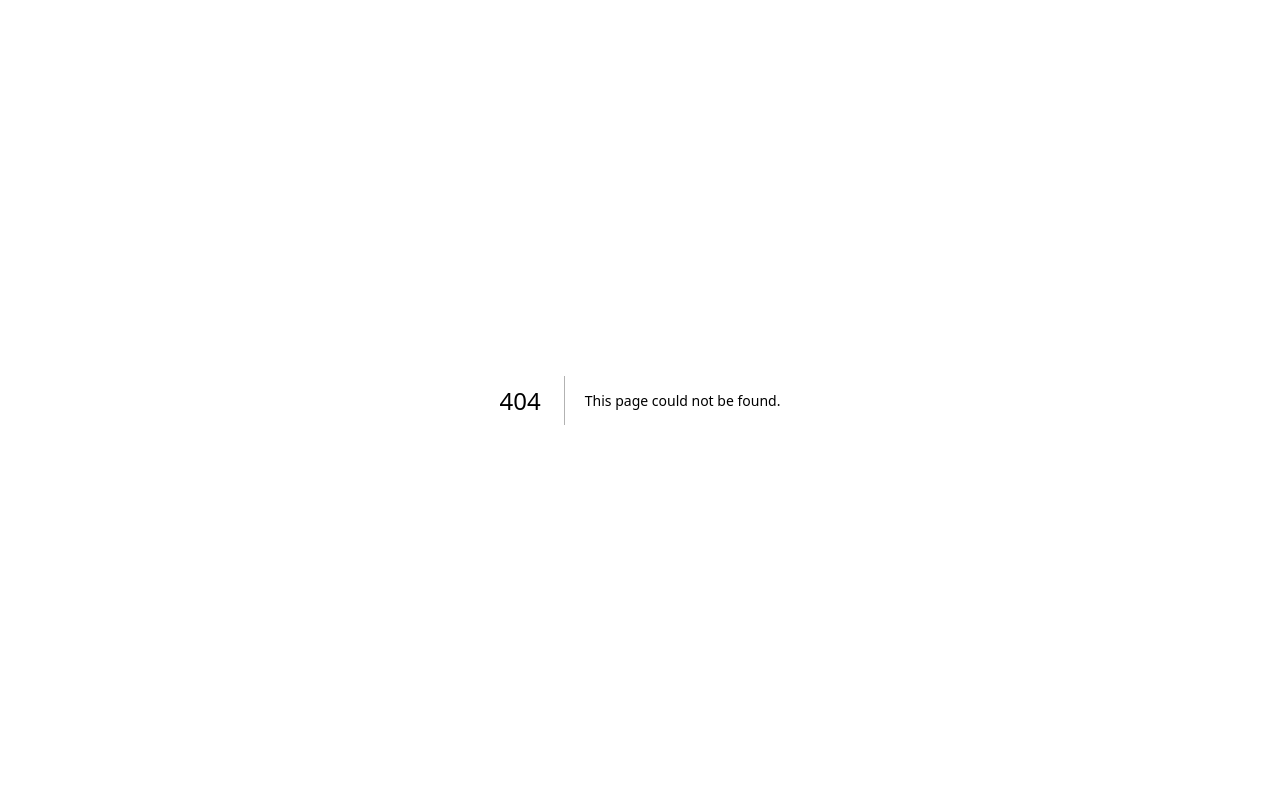
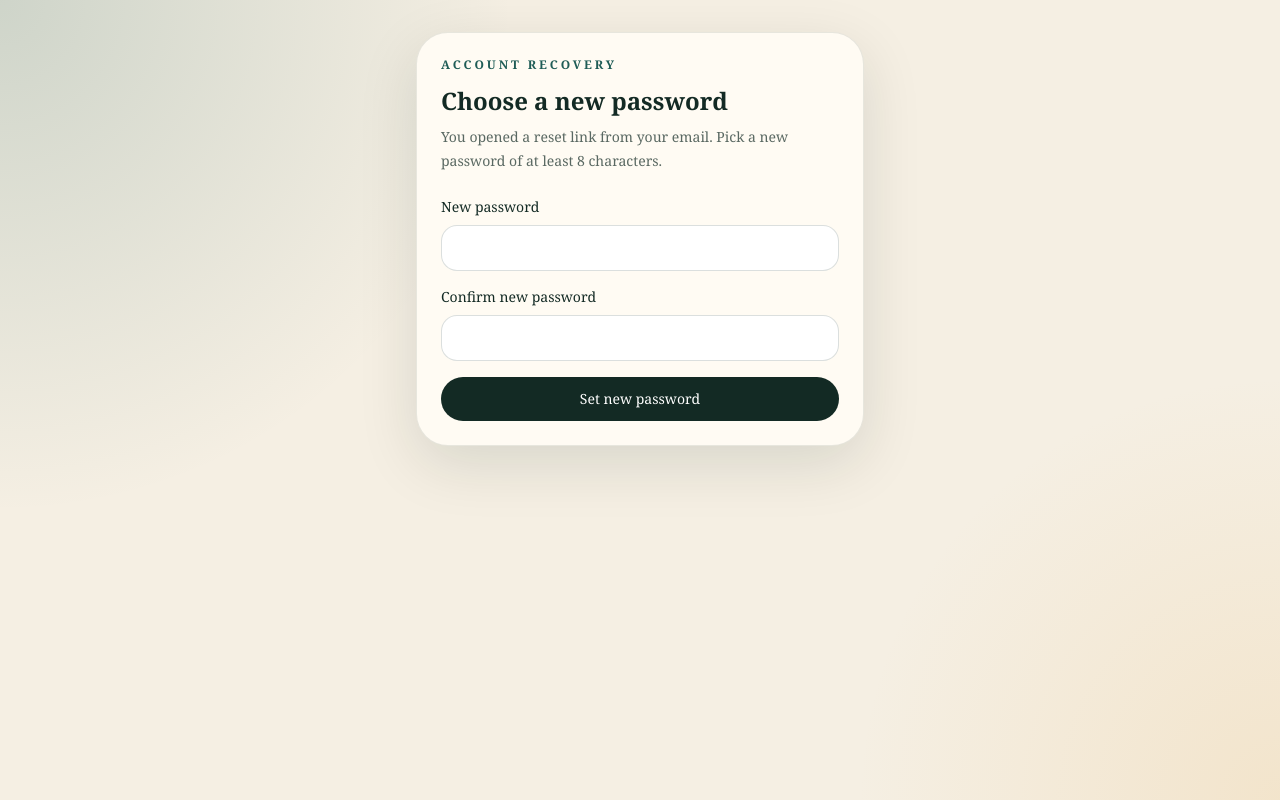
Before and after one commit to Nushra-khan/PMS_project, a Next.js app: page /reset-password in a window 1280 px wide. Before the commit this address had no page. Built offline with nearby package versions, Linux system fonts and the light colour scheme; no server answers.

Commit message:
Add reset password page

```diff
--- /dev/null
+++ b/app/(public)/reset-password/page.tsx
@@ -0,0 +1,23 @@
+import { ResetPasswordForm } from "@/components/reset-password-form";
+
+export const dynamic = "force-dynamic";
+
+export default function ResetPasswordPage() {
+  return (
+    <main className="min-h-screen bg-canvas bg-dashboard-radial px-4 py-8 text-ink">
+      <section className="mx-auto max-w-md rounded-[2rem] border border-ink/10 bg-panel p-6 shadow-soft">
+        <p className="text-xs font-semibold uppercase tracking-[0.24em] text-tide">
+          Account recovery
+        </p>
+        <h1 className="mt-3 text-2xl font-semibold text-ink">Choose a new password</h1>
+        <p className="mt-2 text-sm leading-6 text-ink/70">
+          You opened a reset link from your email. Pick a new password of at least 8
+          characters.
+        </p>
+        <div className="mt-6">
+          <ResetPasswordForm />
+        </div>
+      </section>
+    </main>
+  );
+}
--- /dev/null
+++ b/components/reset-password-form.tsx
@@ -0,0 +1,89 @@
+"use client";
+
+import { FormEvent, useState, useTransition } from "react";
+import { useRouter } from "next/navigation";
+
+import { createBrowserSupabaseClient } from "@/lib/supabase/client";
+
+export function ResetPasswordForm() {
+  const router = useRouter();
+  const supabase = createBrowserSupabaseClient();
+  const [password, setPassword] = useState("");
+  const [confirm, setConfirm] = useState("");
+  const [errorMessage, setErrorMessage] = useState<string | null>(null);
+  const [isPending, startTransition] = useTransition();
+
+  async function handleSubmit(event: FormEvent<HTMLFormElement>) {
+    event.preventDefault();
+    setErrorMessage(null);
+
+    if (!supabase) {
+      setErrorMessage("Supabase environment variables are missing.");
+      return;
+    }
+
+    if (password !== confirm) {
+      setErrorMessage("The two passwords do not match.");
+      return;
+    }
+
+    const { error } = await supabase.auth.updateUser({ password });
+
+    if (error) {
+      setErrorMessage(
+        error.message.includes("session")
+          ? "This reset link has expired. Request a new one from the sign-in page."
+          : error.message
+      );
+      return;
+    }
+
+    startTransition(() => {
+      router.push("/dashboard");
+      router.refresh();
+    });
+  }
+
+  const inputClass = "rounded-2xl border border-ink/15 bg-white px-4 py-3 outline-none";
+
+  return (
+    <form className="grid gap-4" onSubmit={handleSubmit}>
+      <label className="grid gap-2 text-sm font-medium text-ink">
+        New password
+        <input
+          type="password"
+          value={password}
+          onChange={(event) => setPassword(event.target.value)}
+          className={inputClass}
+          minLength={8}
+          required
+        />
+      </label>
+      <label className="grid gap-2 text-sm font-medium text-ink">
+        Confirm new password
+        <input
+          type="password"
+          value={confirm}
+          onChange={(event) => setConfirm(event.target.value)}
+          className={inputClass}
+          minLength={8}
+          required
+        />
+      </label>
+
+      {errorMessage ? (
+        <div className="rounded-2xl border border-rose-200 bg-rose-50 px-4 py-3 text-sm text-rose-900">
+          {errorMessage}
+        </div>
+      ) : null}
+
+      <button
+        type="submit"
+        disabled={isPending}
+        className="rounded-full bg-ink px-5 py-3 text-sm font-medium text-white transition hover:bg-tide disabled:opacity-60"
+      >
+        {isPending ? "Saving..." : "Set new password"}
+      </button>
+    </form>
+  );
+}
```
